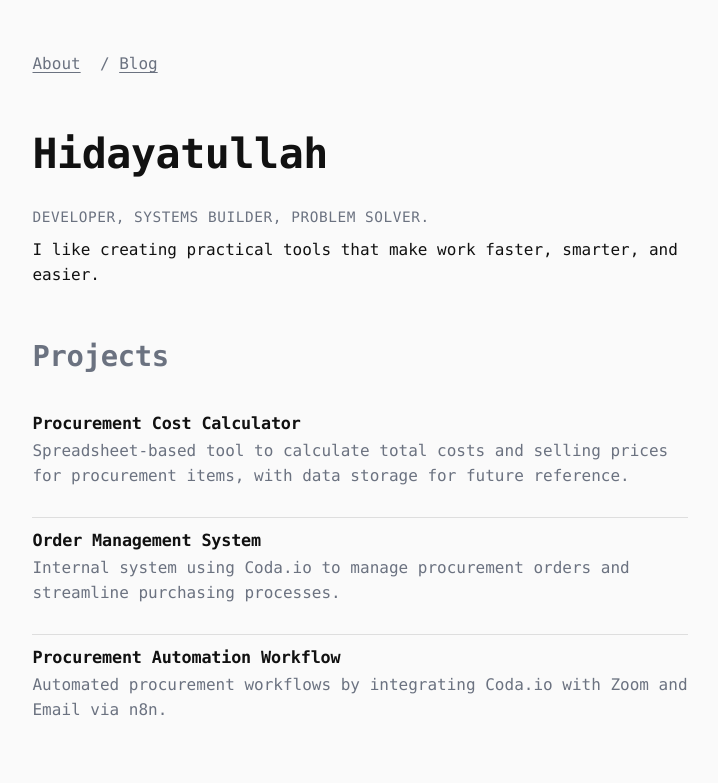
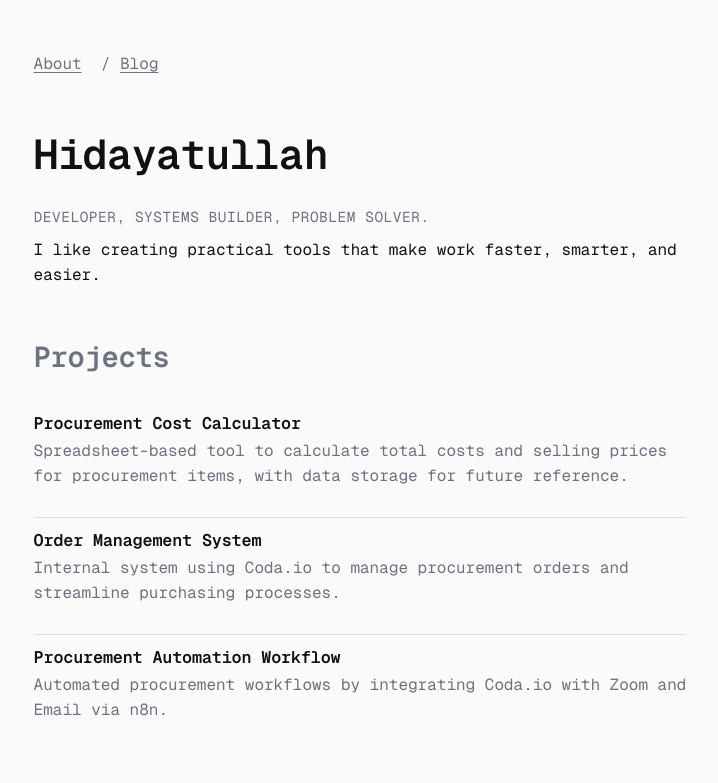
Before and after one commit to dayatnhbtc/dayatnhbtc.github.io, an Astro site: page / in a window 1280 px wide. Shown: the top 783 px of the page, without its empty margins (280-998 px from the left). Built offline with nearby package versions, Linux system fonts and the light colour scheme; Astro itself is replaced by a stand-in of ours; a small style sheet from the web is missing.

Commit message:
perf(fonts): self-host Geist Mono variable WOFF2, add @font-face + preload; remove render-blocking CDN CSS

```diff
--- a/src/layouts/Base.astro
+++ b/src/layouts/Base.astro
@@ -11,11 +11,7 @@ const { title = 'Your Name', description = 'Personal site' } = Astro.props;
     <meta name="description" content={description} />
     <meta name="theme-color" content="#ffffff" />
 
-    <link rel="preconnect" href="https://cdn.jsdelivr.net" crossorigin />
-    <link
-      rel="stylesheet"
-      href="https://cdn.jsdelivr.net/npm/@fontsource-variable/geist-mono/index.css"
-    />
+    <link rel="preload" as="font" href="/fonts/geist/GeistMono[wght].woff2" type="font/woff2" crossorigin>
 
     <link rel="icon" href="/favicon.svg" />
     <title>{title}</title>
--- a/src/styles/global.css
+++ b/src/styles/global.css
@@ -1,3 +1,11 @@
+@font-face {
+  font-family: "Geist Mono";
+  src: url("/fonts/geist/GeistMono[wght].woff2") format("woff2-variations");
+  font-weight: 100 900;
+  font-style: normal;
+  font-display: swap;
+}
+
 :root {
   --bg: #fafafa;
   --text: #111111;
@@ -7,7 +15,7 @@
   --lh: 1.6;
   --space: clamp(1rem, 2vw, 1.75rem);
   --radius: 10px;
-  --font: "Geist Mono Variable", "Geist Mono", ui-monospace, SFMono-Regular, Menlo, Monaco, Consolas, "Liberation Mono", "Courier New", monospace;
+  --font: "Geist Mono", ui-monospace, SFMono-Regular, Menlo, Monaco, Consolas, "Liberation Mono", "Courier New", monospace;
 }
 
 @media (prefers-color-scheme: dark) {
```
Also changed, not shown: public/fonts/geist/GeistMono[wght].woff2 (added).
